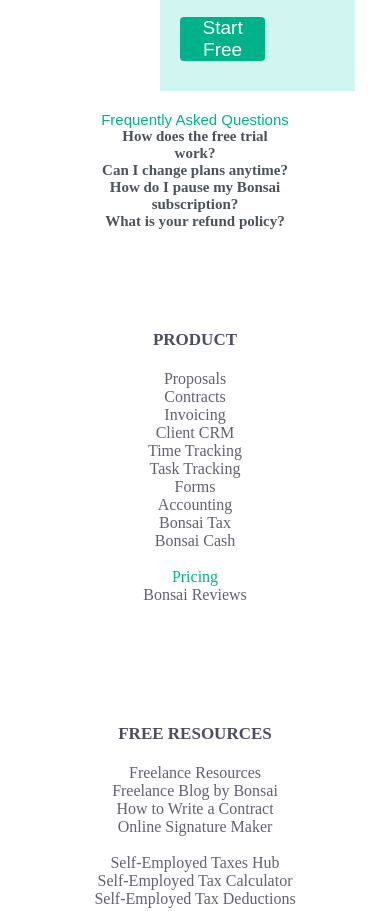
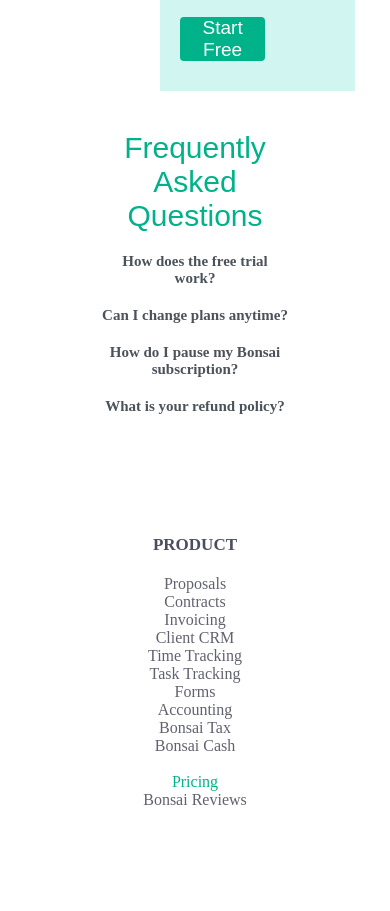
Before and after one commit to samuel17256/pricing-page, a plain HTML site: page index.html in a window 390 px wide. Shown: the part 4180-5091 px from the top of the page. Drawn offline with nearby package versions, Linux system fonts and the light colour scheme.

Commit message:
modified css

```diff
--- a/style.css
+++ b/style.css
@@ -126,7 +126,7 @@ body {
   flex-direction: row;
   justify-content: center;
   padding: 80px 10px;
-  margin: 0px 50px;
+  margin: 0px 80px;
   gap: 20px;
 }
 
@@ -382,9 +382,12 @@ body {
   .medium, .faq, .faq-content{
     text-align: center;
     flex-direction: column;
-    padding: 0px 10px;
+    padding: 10px 10px;
     font-size: 15px;
     margin: 0px 40px;
+  }
+  .faq{
+    font-size: 30px;
   }
   .advert,.business{
     display: flex;
```
